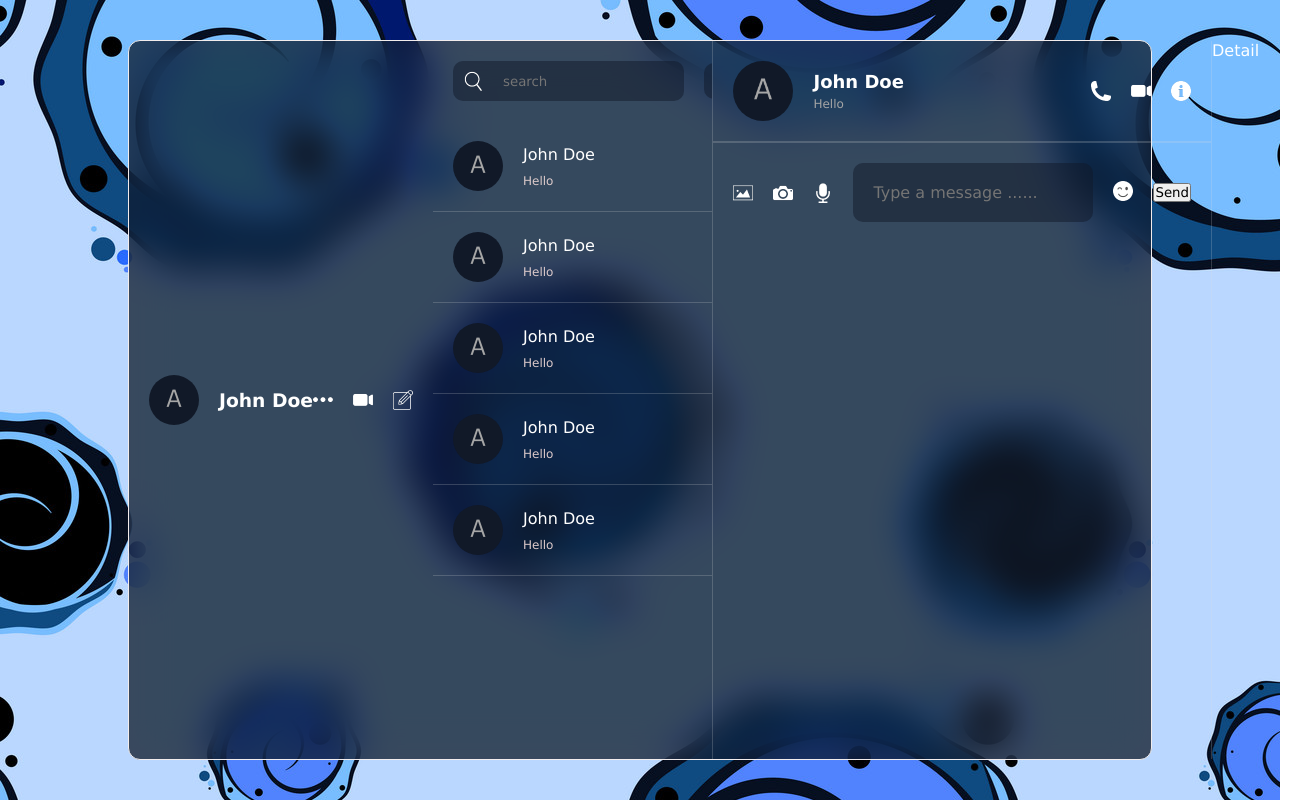
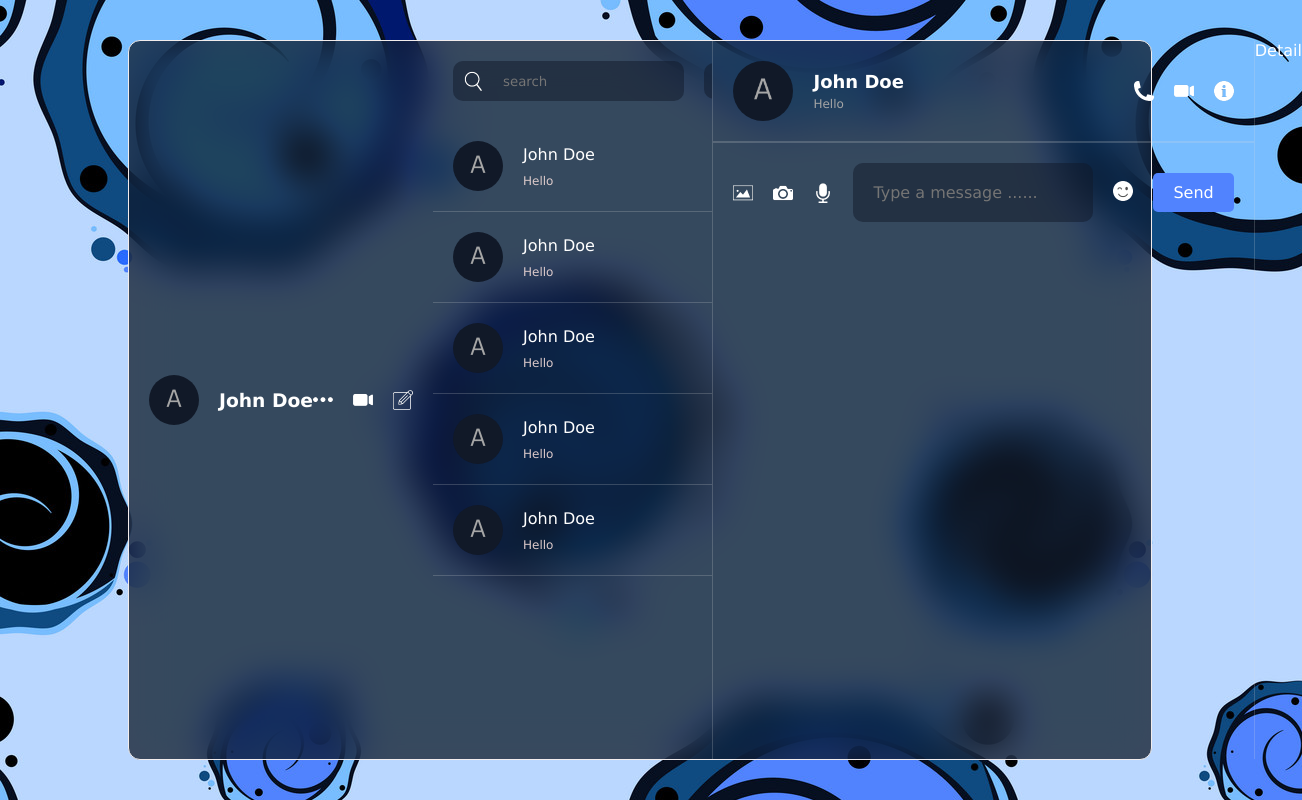
Before and after one commit to HimashaNethmini/RealTime-Chat, a React (Vite) app: page / in a window 1280 px wide. Shown: the whole page, 1302 px wide, since content can reach past the window. Built offline with nearby package versions, Linux system fonts and the light colour scheme.

Commit message:
style the chat component page

```diff
--- a/src/components/chat/chat.css
+++ b/src/components/chat/chat.css
@@ -87,5 +87,17 @@
          font-size: 16px;
       }
 
+      .sendButton {
+         background-color: #5183fe;
+         color: white;
+         padding: 10px 20px;
+         border: none;
+         border-radius: 5px;
+         cursor: pointer;
+         font-size: 1rem;
+         font-weight: 500;
+
+      }
+
    }
   }
```
